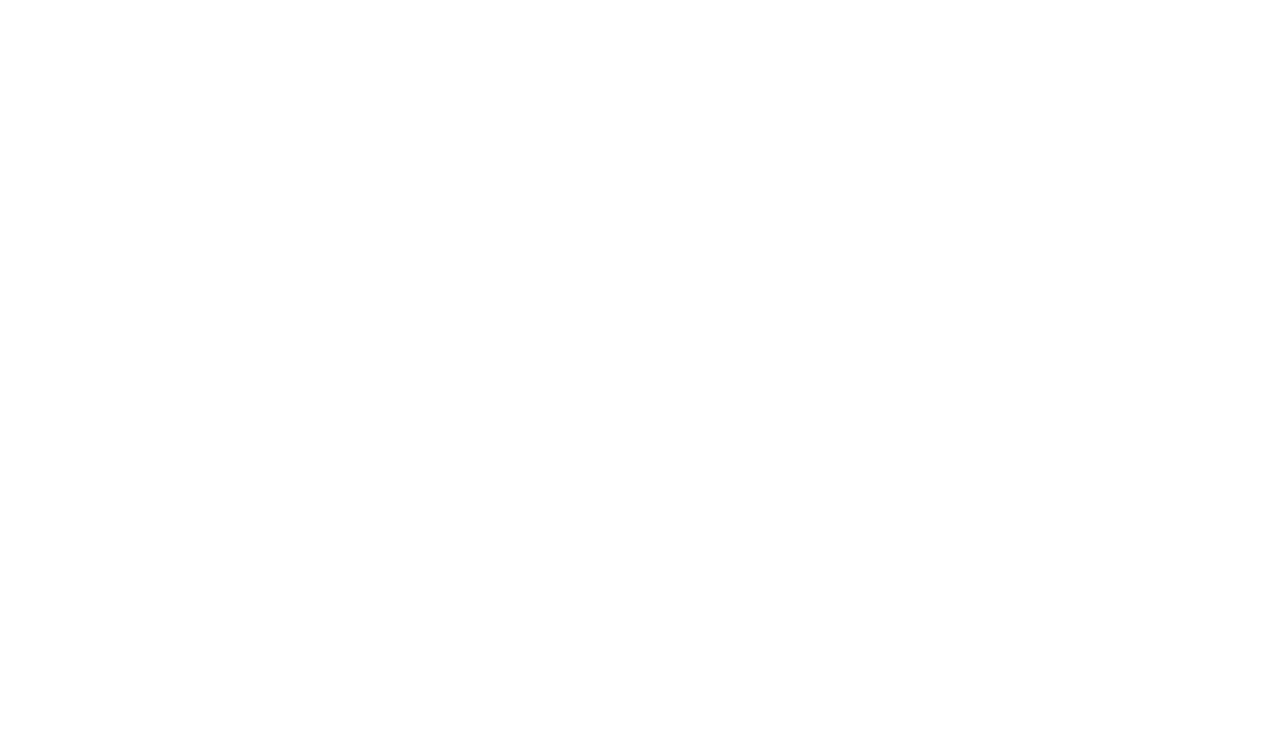
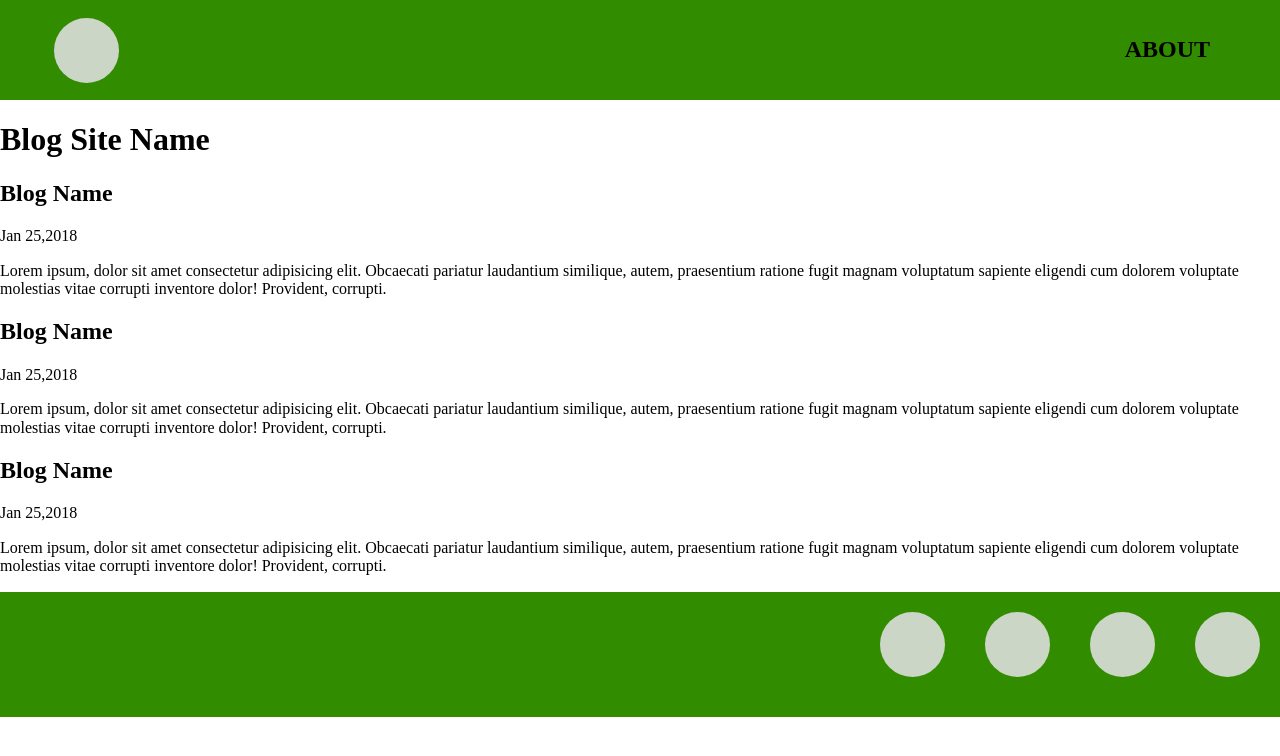
Before and after one commit to jjhp516/Sass-Assignment-Group-1, a website: page index.html in a window 1280 px wide. Drawn offline with nearby package versions, Linux system fonts and the light colour scheme; a web font is replaced by a local one.

Commit message:
footer-header

```diff
--- a/SASS/app.scss
+++ b/SASS/app.scss
@@ -1 +1,3 @@
 @import './BASE/variables.scss';
+@import './components/header.scss';
+@import './components/footer.scss';
--- /dev/null
+++ b/SASS/components/footer.scss
@@ -0,0 +1,44 @@
+.footer {
+
+    display: flex;
+    flex-direction: row;
+    justify-content: flex-end;
+    height: 125px;
+    width: 100%;
+    background: $primary-color;
+
+}
+
+.social-1 {
+
+    background: $background-color;
+    margin: 20px;
+    height: 65px;
+    width: 65px;
+    border-radius: 200px;
+}
+.social-2 {
+
+    background: $background-color;
+    margin: 20px;
+    height: 65px;
+    width: 65px;
+    border-radius: 200px;
+
+}
+.social-3 {
+
+    background: $background-color;
+    margin: 20px;
+    height: 65px;
+    width: 65px;
+    border-radius: 200px;
+}
+.social-4 {
+
+    background: $background-color;
+    margin: 20px;
+    height: 65px;
+    width: 65px;
+    border-radius: 200px;
+}
--- /dev/null
+++ b/SASS/components/header.scss
@@ -0,0 +1,46 @@
+.header {
+    display: flex;
+    height: 100px;
+    width: 100%;
+    background: $primary-color;
+}
+
+
+.logo-container {
+    display: flex;
+    flex-direction: row;
+    justify-content: center;
+    align-items: center;
+    width: 200px;
+    height: 100px;
+
+}
+.logo {
+
+    background: $background-color;
+    height: 65px;
+    width: 65px;
+    border-radius: 200px;
+}
+
+.about {
+
+display: flex;
+flex-direction: row;
+justify-content: flex-end;
+width: 100%;
+
+}
+
+.about h2 {
+
+    display: flex;
+    flex-direction: row;
+    justify-content: center;
+    align-items: center;
+    margin-right: 70px;
+    padding: 0;
+    text-transform: uppercase;
+
+
+}
--- a/index.html
+++ b/index.html
@@ -10,10 +10,60 @@
     <link href="https://fonts.googleapis.com/css?family=Dosis|KoHo|Lora" rel="stylesheet">
     <!-- font-awesome -->
     <link rel="stylesheet" href="https://use.fontawesome.com/releases/v5.3.1/css/all.css" integrity="sha384-mzrmE5qonljUremFsqc01SB46JvROS7bZs3IO2EmfFsd15uHvIt+Y8vEf7N7fWAU" crossorigin="anonymous">
+    <link rel="stylesheet" href="./CSS/app.css">
 
     <title>Document</title>
 </head>
+
+
 <body>
+<header class="header">
+
+
+ <div class="logo-container">
+<div class="logo"></div>
+ </div>
+
+ <div class="about">
+     <h2>about</h2>
+ </div>
+
+</header>
+
+<div><a href="About"></a></div>
+
+<div class="Blog-name"><h1>Blog Site Name</h1></div>
+
+<div>
+<div class="blog-content">
+    <H2>Blog Name</H2>
+    <P>Jan 25,2018</P>
+    <P>Lorem ipsum, dolor sit amet consectetur adipisicing elit. Obcaecati pariatur laudantium similique, autem, praesentium ratione fugit magnam voluptatum sapiente eligendi cum dolorem voluptate molestias vitae corrupti inventore dolor! Provident, corrupti.</P>
+</div>
+<div class="blog-content">
+        <H2>Blog Name</H2>
+        <P>Jan 25,2018</P>
+        <P>Lorem ipsum, dolor sit amet consectetur adipisicing elit. Obcaecati pariatur laudantium similique, autem, praesentium ratione fugit magnam voluptatum sapiente eligendi cum dolorem voluptate molestias vitae corrupti inventore dolor! Provident, corrupti.</P>
+</div>
+<div class="blog-content">
+        <H2>Blog Name</H2>
+        <P>Jan 25,2018</P>
+        <P>Lorem ipsum, dolor sit amet consectetur adipisicing elit. Obcaecati pariatur laudantium similique, autem, praesentium ratione fugit magnam voluptatum sapiente eligendi cum dolorem voluptate molestias vitae corrupti inventore dolor! Provident, corrupti.</P>
+    </div>
+
+</div>
+
+
+<footer class="footer">
+
+
+        <div class="social-1"></div>
+        <div class="social-2"></div>
+        <div class="social-3"></div>
+        <div class="social-4"></div>
+
+</footer>
+
 
 </body>
 </html>
```
Also changed, not shown: CSS/app.css, 1 other file.
